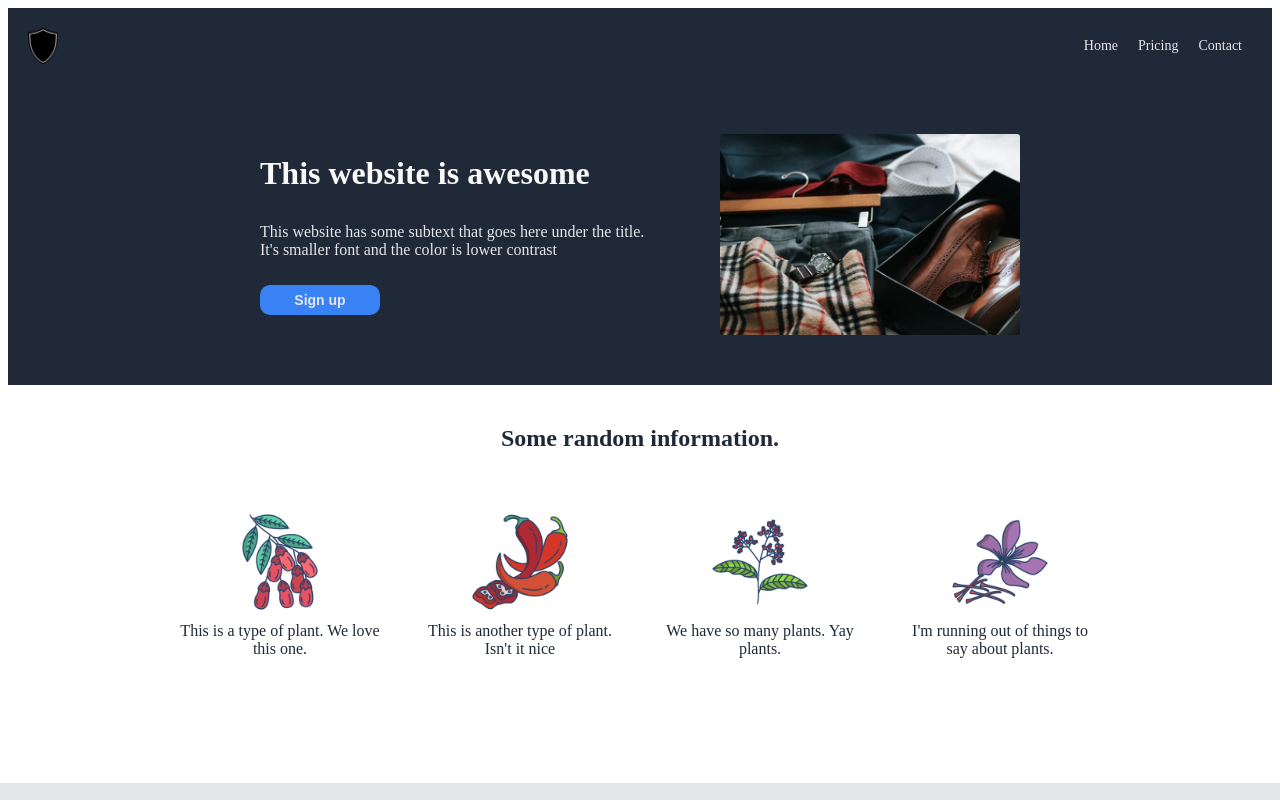
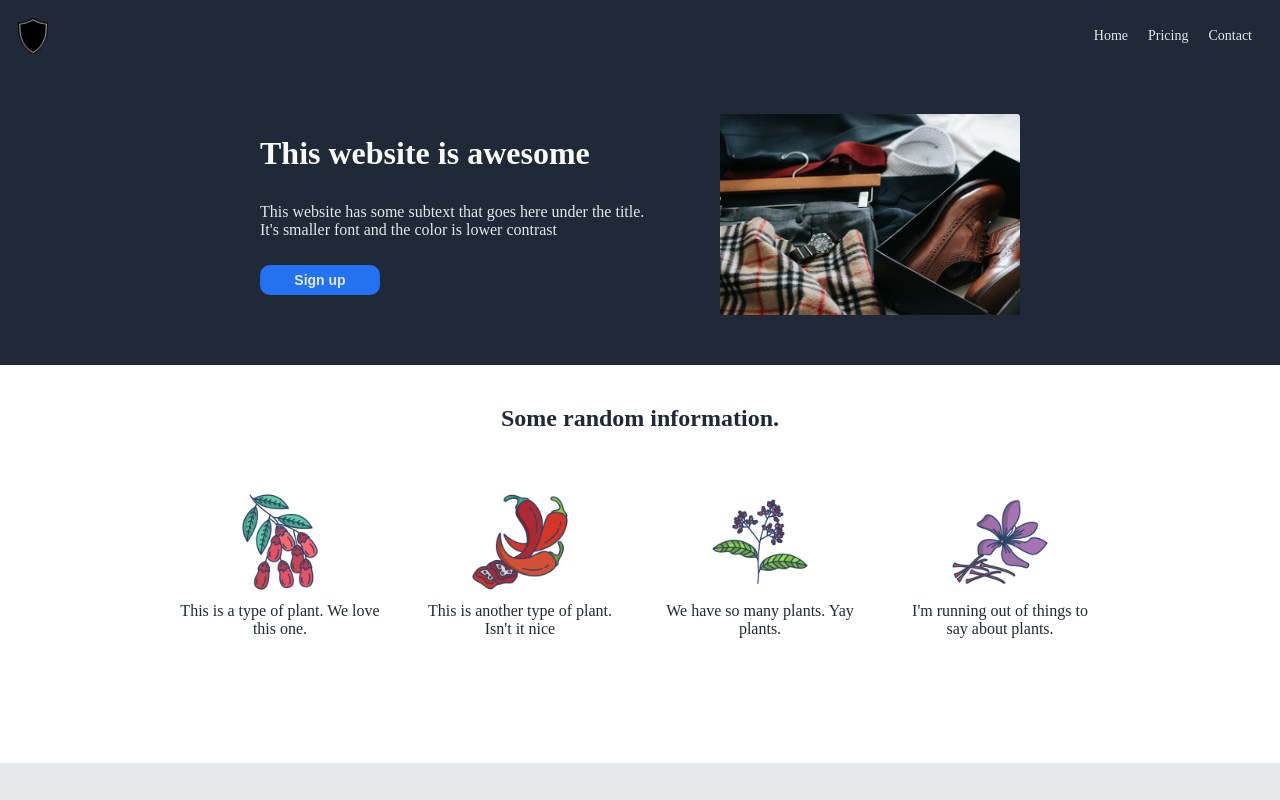
Before and after one commit to JanGud/odin-landing-page, a plain HTML site: page index.html in a window 1280 px wide. In both pictures the pointer is over the button 320 px from the left and 300 px from the top of the page. Shown: the top 800 px of the page. Drawn offline with Linux system fonts and the light colour scheme.

Commit message:
added hover color for buttons and fixed header and block 1 margins

```diff
--- a/styles.css
+++ b/styles.css
@@ -24,6 +24,7 @@ ul {
 .header {
     justify-content: space-between;
     padding-right: 30px;
+    margin: -10px -10px;
 }
 
 .logo {
@@ -46,6 +47,7 @@ ul {
     justify-content: center;
     gap: 60px;
     padding: 50px;
+    margin: 0px -10px;
 }
 
 .text-content {
@@ -74,6 +76,10 @@ h1 {
     border-width: 0px;
     font-size: 14px;
     font-weight: 700;
+}
+
+.top-button:hover {
+    background-color: #2272f1;
 }
 
 .block-1-img {
@@ -174,6 +180,10 @@ h2 {
     font-weight: 600;
 }
 
+.bottom-button:hover {
+    background-color: #2272f1;
+}
+
 .footer {
     display: flex;
     justify-content: center;
```
